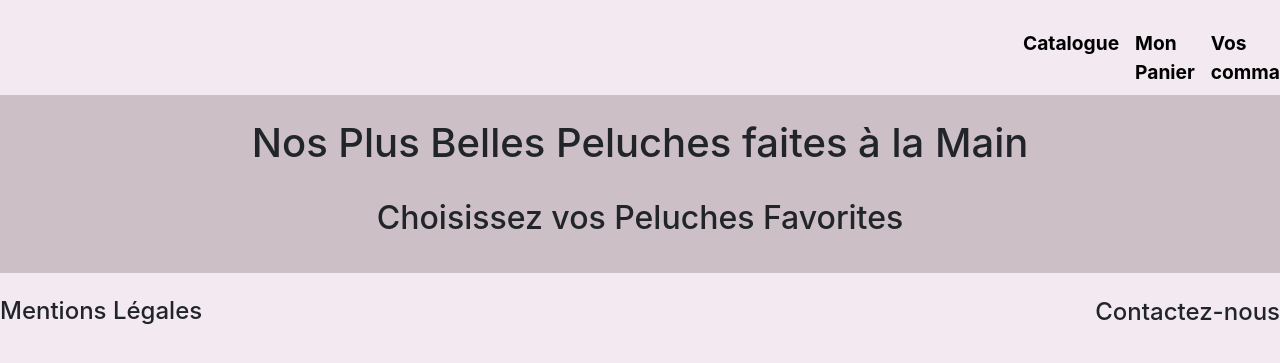
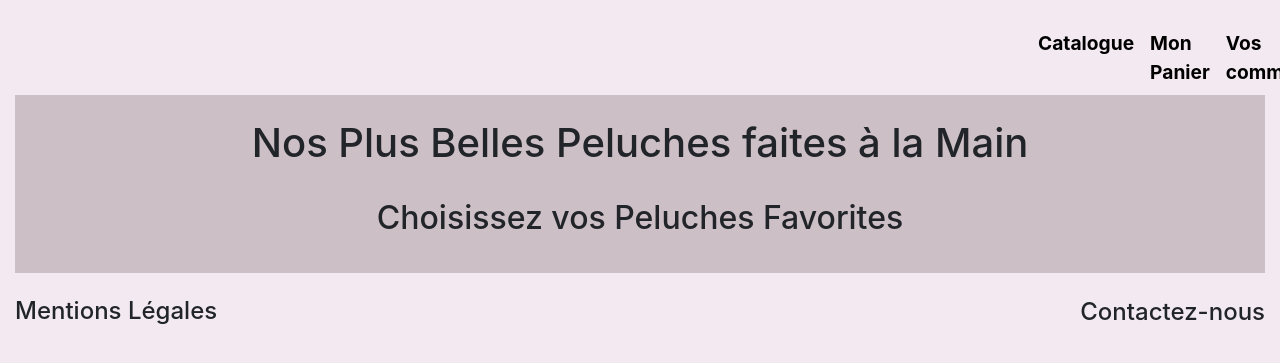
Before and after one commit to C-SAGA/PROJET5, a website: page index.html in a window 1280 px wide. Shown: the part 135-498 px from the top of the page. Drawn offline with nearby package versions, Linux system fonts and the light colour scheme; no server answers.

Commit message:
dernière modifs

```diff
--- a/index.html
+++ b/index.html
@@ -19,7 +19,7 @@
     <title>ORINOCO</title>
 </head>
 
-<body class="sm-4">
+<body class="col-12">
 
     <!-- bloc-header -->
     <header class="bloc bgc-white l-bloc" id="bloc-0">
@@ -69,7 +69,7 @@
     </header>
     <!-- bloc-header END -->
 
-    <main>
+    <main class="col-12">
 
         <br>
         <h1>Nos Plus Belles Peluches faites à la Main</h1><br>
```
Also changed, not shown: Mentions_legales.html (+3 -3 lines).
